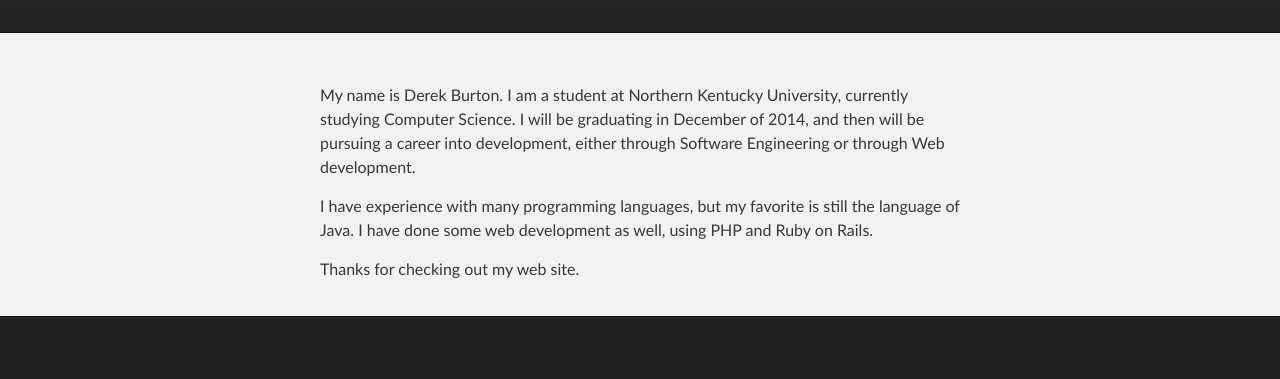
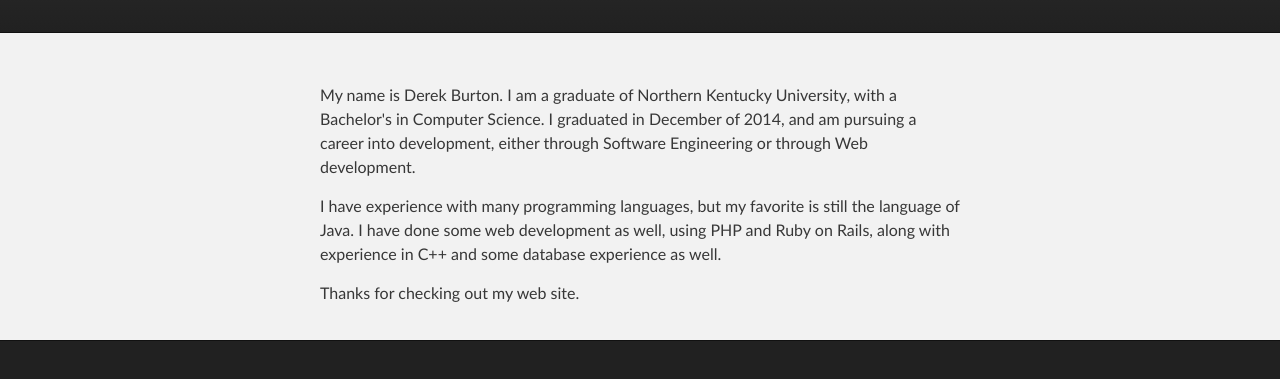
Before and after one commit to derekburton/derekburton.github.io, a plain HTML site: page index.html in a window 1280 px wide. Shown: the part 177-556 px from the top of the page. Drawn offline with Linux system fonts and the light colour scheme.

Commit message:
Update index.html

```diff
--- a/index.html
+++ b/index.html
@@ -26,9 +26,9 @@
     <!-- MAIN CONTENT -->
     <div id="main_content_wrap" class="outer">
       <section id="main_content" class="inner">
-        <p>My name is Derek Burton. I am a student at Northern Kentucky University, currently studying Computer Science. I will be graduating in December of 2014, and then will be pursuing a career into development, either through Software Engineering or through Web development.  </p>
+        <p>My name is Derek Burton. I am a graduate of Northern Kentucky University, with a Bachelor's in Computer Science. I graduated in December of 2014, and am pursuing a career into development, either through Software Engineering or through Web development.  </p>
 
-<p>I have experience with many programming languages, but my favorite is still the language of Java. I have done some web development as well, using PHP and Ruby on Rails.</p>
+<p>I have experience with many programming languages, but my favorite is still the language of Java. I have done some web development as well, using PHP and Ruby on Rails, along with experience in C++ and some database experience as well.</p>
 
 <p>Thanks for checking out my web site.</p>
       </section>
```
